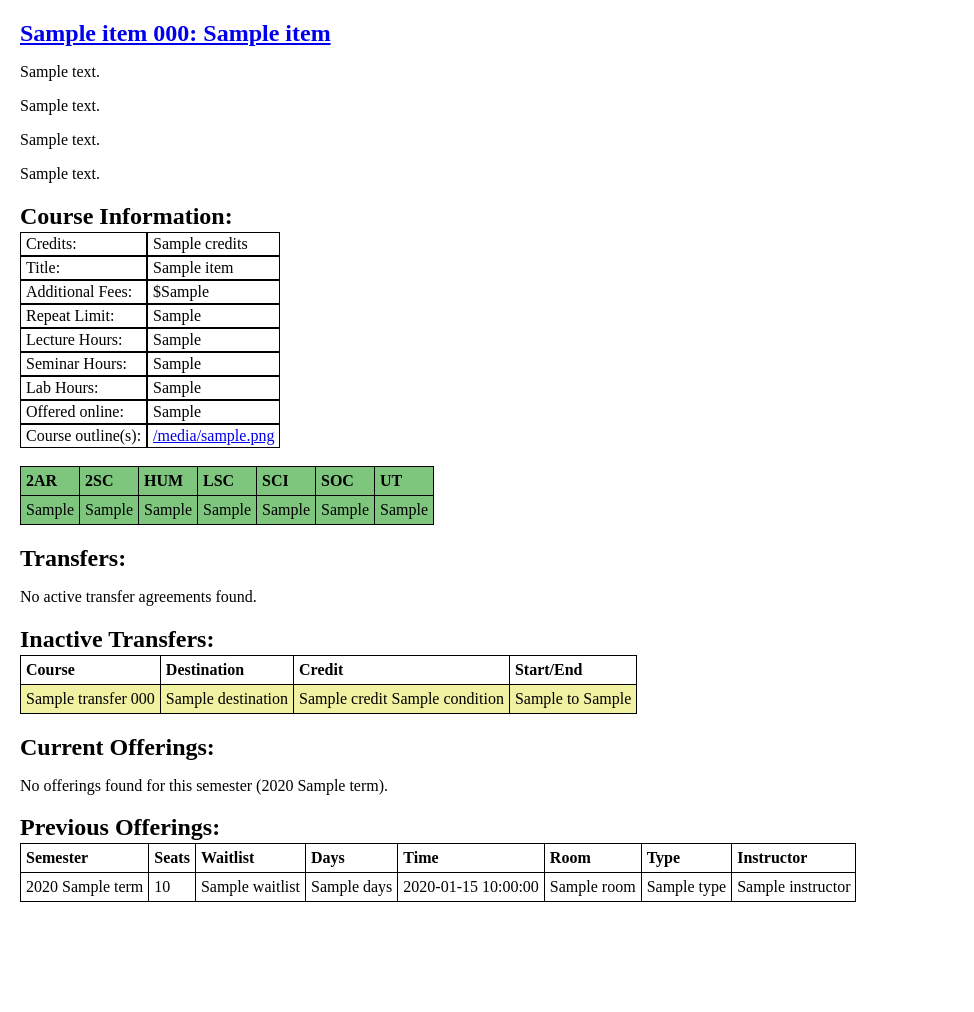
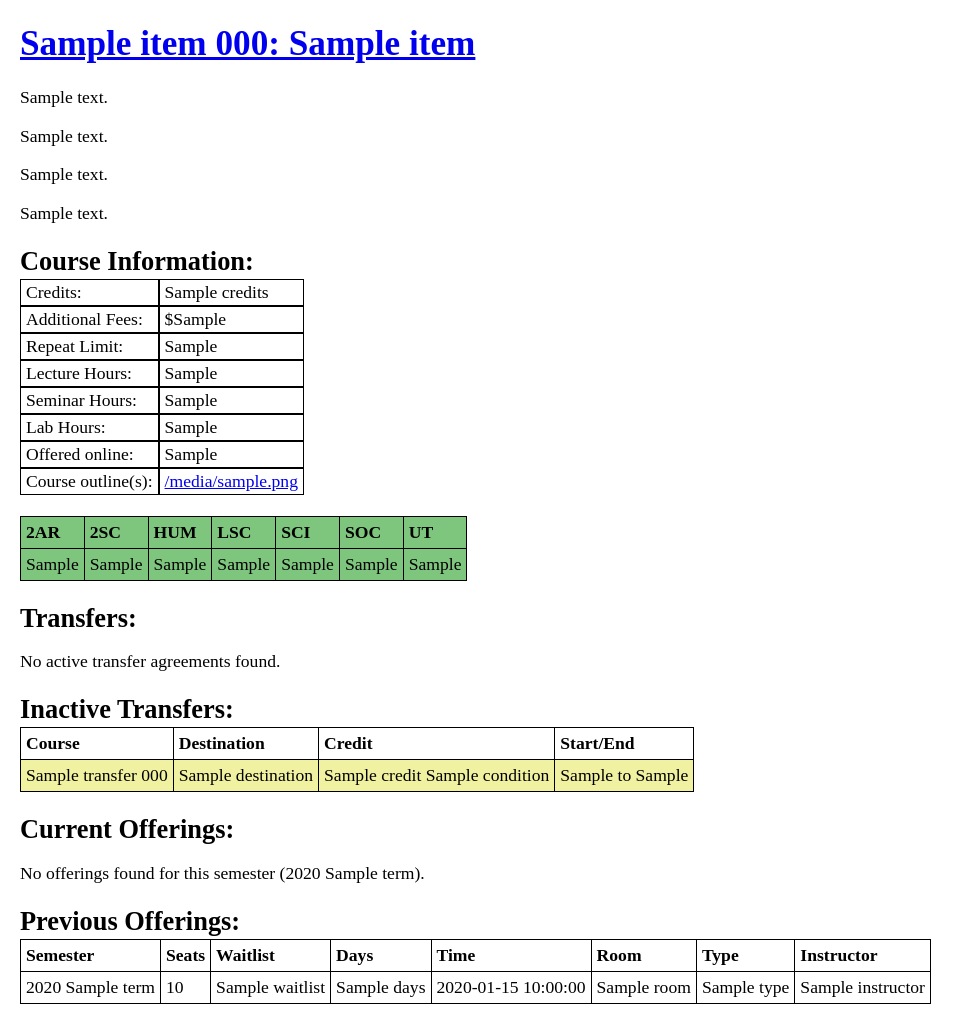
Before and after one commit to langaracpsc/LangaraCoursePlanner, a Flask app: page /course/1/1 in a window 1280 px wide. Shown: the whole page, without its empty margins (0-974 px from the left). Before the commit the page ends 902 px from the top, so only its background shows below. Run offline with Flask 3, Linux system fonts and the light colour scheme; a database or web service that is not in the repository returns one stand-in record (values such as "Sample title"); data that the repository does not hold is empty.

Commit message:
more updates

```diff
--- a/templates/course.html
+++ b/templates/course.html
@@ -11,6 +11,7 @@
             background: white;
             margin-left:20px;
             margin-right:20px;
+            font-size: 1.1em;
         }
         h2 {margin-bottom: 2px;}
         .grid {max-width:90vw; display: grid; grid: auto auto/ fit-content(100%) fit-content(100%);}
@@ -49,32 +50,33 @@
         .hidden {
             display: None
         }
+
         </style>
 </head>
 <body>
 
     {% if not course_info.active%}
-    <h2>{{course_info.subject}} {{course_info.course_code}}: {{course_info.title}}</h2>
-    <p>WARNING: This course is no longer offered by Langara. Information provided here is solely for historical purposes.</p>
+    <h1>{{course_info.subject}} {{course_info.course_code}}: {{course_info.title}}</h2>
+    <p class="bigtext">WARNING: This course is no longer offered by Langara. Information provided here is solely for historical purposes.</p>
     {% else %}
-    <h2><a href="https://langara.ca/programs-and-courses/courses/{{course_info.subject}}/{{course_info.course_code}}.html">{{course_info.subject}} {{course_info.course_code}}: {{course_info.title}}</a></h2>
+    <h1><a href="https://langara.ca/programs-and-courses/courses/{{course_info.subject}}/{{course_info.course_code}}.html">{{course_info.subject}} {{course_info.course_code}}: {{course_info.title}}</a></h2>
     {% endif%}
 
 
     {% if course_info.description %}
-        <p>{{ course_info.description }}</p>
+        <p class="bigtext">{{ course_info.description }}</p>
     {% else %}
-        <p>Course description not available.</p>
+        <p class="bigtext">Course description not available.</p>
     {% endif %}
 
     {% if course_info.desc_registration_restriction %}
-        <p>{{ course_info.desc_registration_restriction }}</p>
+        <p class="bigtext">{{ course_info.desc_registration_restriction }}</p>
     {% endif %}
     {% if course_info.desc_duplicate_credit %}
-        <p>{{ course_info.desc_duplicate_credit }}</p>
+        <p class="bigtext">{{ course_info.desc_duplicate_credit }}</p>
     {% endif %}
     {% if course_info.desc_prerequisite %}
-        <p>{{ course_info.desc_prerequisite }}</p>
+        <p class="bigtext">{{ course_info.desc_prerequisite }}</p>
     {% endif %}
 
 
@@ -82,7 +84,7 @@
 
     <div class="grid">
         <p>Credits:</p><p>{{ course_info.credits }}</p>
-        <p>Title:</p><p>{{ course_info.title }}</p>
+        {# <p>Title:</p><p>{{ course_info.title }}</p> #}
         {# TODO: NEEDS TO BE ADDED TO API#}
         <p>Additional Fees:</p><p>${{ course_info.add_fees }}</p>
         <p>Repeat Limit:</p><p>{{ course_info.rpt_limit }}</p>
```
